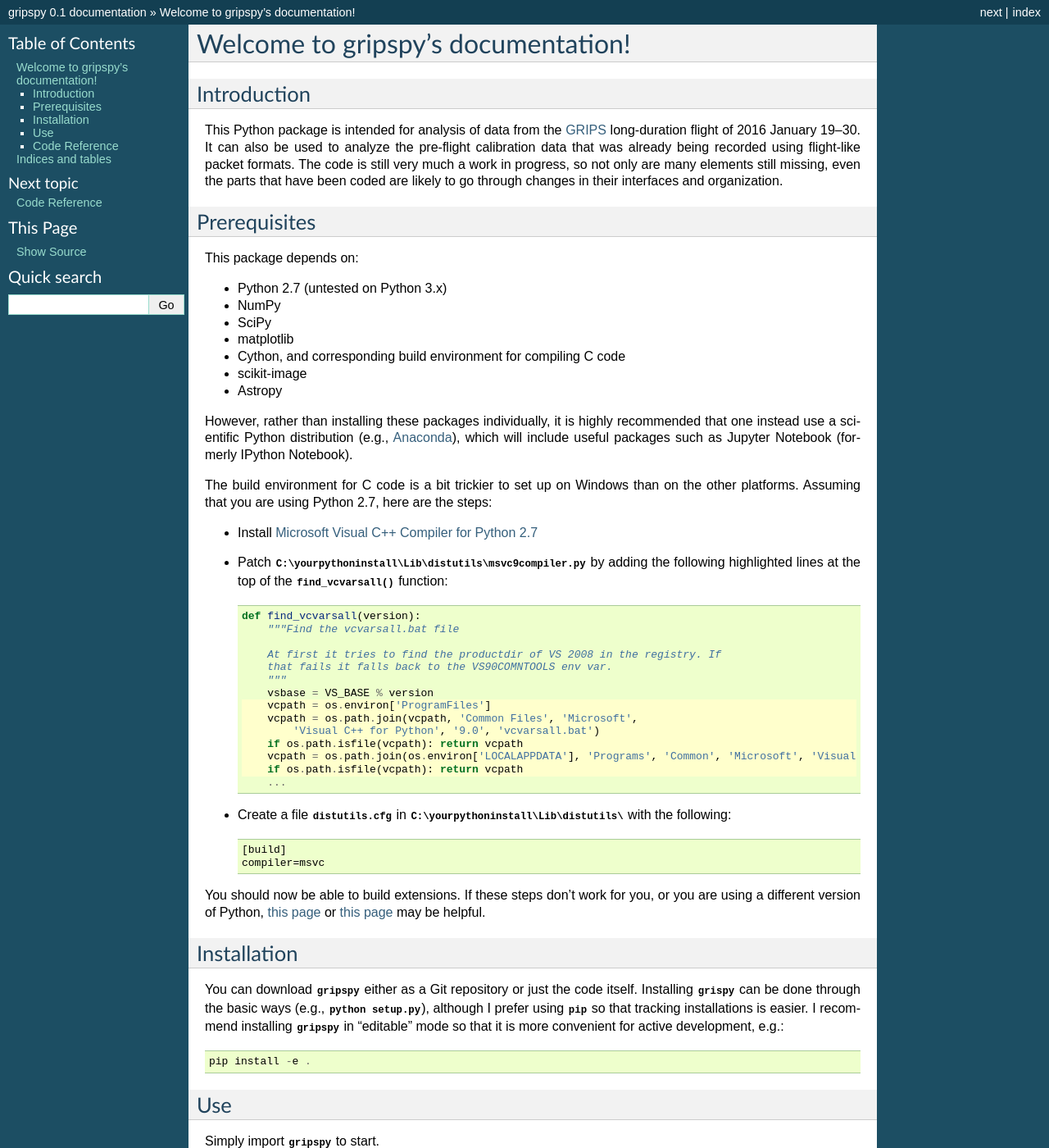
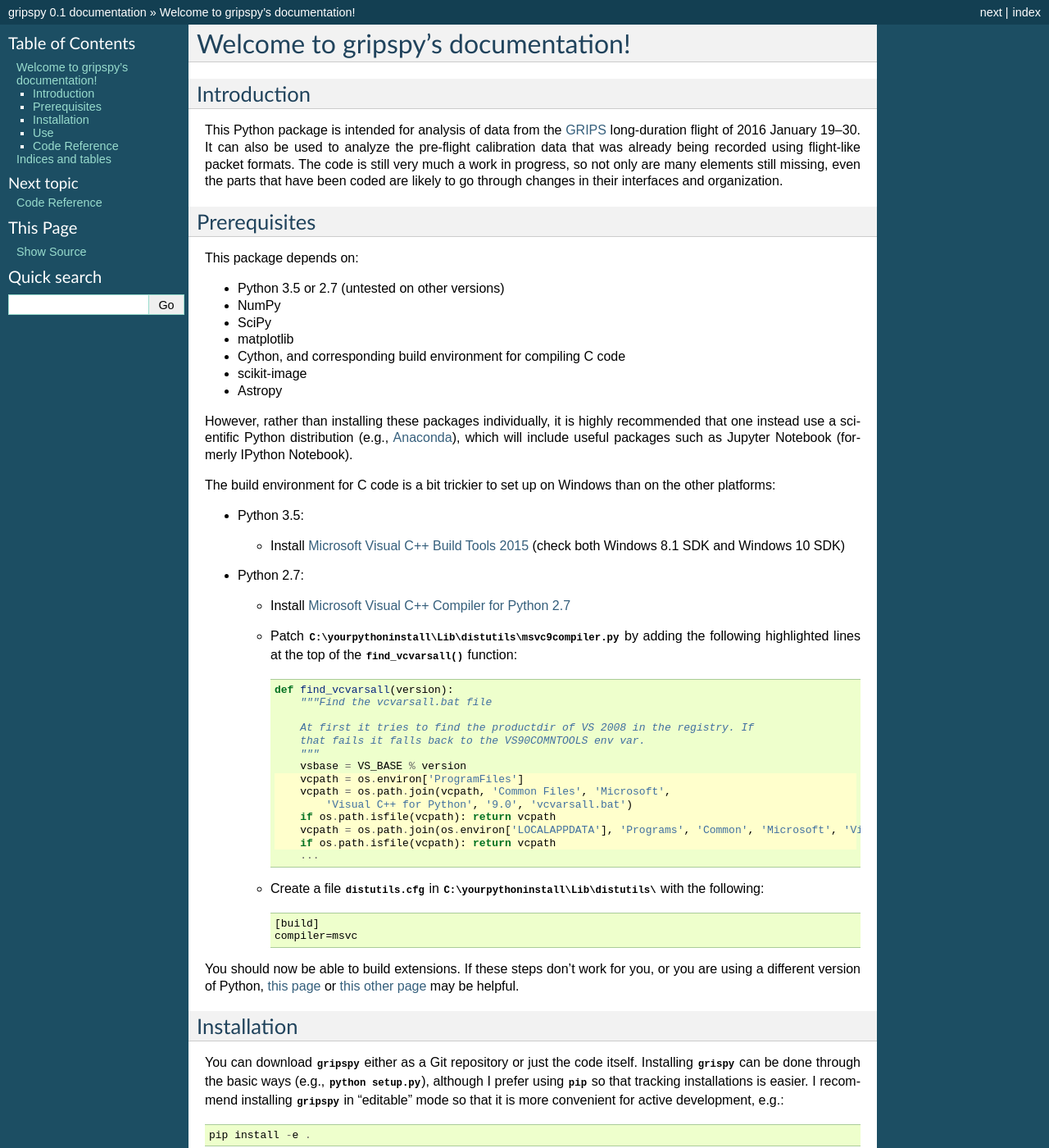
Before and after one commit to GRIPS/gripspy, a Sphinx documentation site: the page built from docs/index.rst, in a window 1280 px wide and 1400 px high. Shown: the whole window at 82% size. Built offline with Sphinx 7.4.7, drawn with Linux system fonts in a browser that asks for light colours.

Commit message:
Updated documentation for using Python 3

```diff
--- a/docs/index.rst
+++ b/docs/index.rst
@@ -20,7 +20,7 @@ Prerequisites
 -------------
 This package depends on:
 
-* Python 2.7 (untested on Python 3.x)
+* Python 3.5 or 2.7 (untested on other versions)
 * NumPy
 * SciPy
 * matplotlib
@@ -32,42 +32,47 @@ However, rather than installing these packages individually, it is highly recomm
 instead use a scientific Python distribution (e.g., `Anaconda <https://www.continuum.io/downloads>`_),
 which will include useful packages such as Jupyter Notebook (formerly IPython Notebook).
 
-The build environment for C code is a bit trickier to set up on Windows than on the other platforms.
-Assuming that you are using Python 2.7, here are the steps:
+The build environment for C code is a bit trickier to set up on Windows than on the other platforms:
 
-* Install `Microsoft Visual C++ Compiler for Python 2.7 <http://www.microsoft.com/en-us/download/details.aspx?id=44266>`_
-* Patch `C:\\yourpythoninstall\\Lib\\distutils\\msvc9compiler.py` by adding the following highlighted lines at the top
-  of the `find_vcvarsall()` function:
+* Python 3.5:
 
-  .. code-block:: python
-     :emphasize-lines: 8-13
+  * Install `Microsoft Visual C++ Build Tools 2015 <http://landinghub.visualstudio.com/visual-cpp-build-tools>`_ (check both Windows 8.1 SDK and Windows 10 SDK)
 
-     def find_vcvarsall(version):
-         """Find the vcvarsall.bat file
+* Python 2.7:
 
-         At first it tries to find the productdir of VS 2008 in the registry. If
-         that fails it falls back to the VS90COMNTOOLS env var.
-         """
-         vsbase = VS_BASE % version
-         vcpath = os.environ['ProgramFiles']
-         vcpath = os.path.join(vcpath, 'Common Files', 'Microsoft',
-             'Visual C++ for Python', '9.0', 'vcvarsall.bat')
-         if os.path.isfile(vcpath): return vcpath
-         vcpath = os.path.join(os.environ['LOCALAPPDATA'], 'Programs', 'Common', 'Microsoft', 'Visual C++ for Python', '9.0', 'vcvarsall.bat')
-         if os.path.isfile(vcpath): return vcpath
-         ...
+  * Install `Microsoft Visual C++ Compiler for Python 2.7 <http://www.microsoft.com/en-us/download/details.aspx?id=44266>`_
+  * Patch `C:\\yourpythoninstall\\Lib\\distutils\\msvc9compiler.py` by adding the following highlighted lines at the top
+    of the `find_vcvarsall()` function:
 
-* Create a file `distutils.cfg` in `C:\\yourpythoninstall\\Lib\\distutils\\` with the following:
+    .. code-block:: python
+       :emphasize-lines: 8-13
 
-  .. code-block:: none
+       def find_vcvarsall(version):
+           """Find the vcvarsall.bat file
 
-     [build]
-     compiler=msvc
+           At first it tries to find the productdir of VS 2008 in the registry. If
+           that fails it falls back to the VS90COMNTOOLS env var.
+           """
+           vsbase = VS_BASE % version
+           vcpath = os.environ['ProgramFiles']
+           vcpath = os.path.join(vcpath, 'Common Files', 'Microsoft',
+               'Visual C++ for Python', '9.0', 'vcvarsall.bat')
+           if os.path.isfile(vcpath): return vcpath
+           vcpath = os.path.join(os.environ['LOCALAPPDATA'], 'Programs', 'Common', 'Microsoft', 'Visual C++ for Python', '9.0', 'vcvarsall.bat')
+           if os.path.isfile(vcpath): return vcpath
+           ...
+
+  * Create a file `distutils.cfg` in `C:\\yourpythoninstall\\Lib\\distutils\\` with the following:
+
+    .. code-block:: none
+
+       [build]
+       compiler=msvc
 
 You should now be able to build extensions.
 If these steps don't work for you, or you are using a different version of Python,
 `this page <https://github.com/cython/cython/wiki/CythonExtensionsOnWindows>`_ or
-`this page <https://wiki.python.org/moin/WindowsCompilers>`_ may be helpful.
+`this other page <https://wiki.python.org/moin/WindowsCompilers>`_ may be helpful.
 
 Installation
 ------------
--- a/setup.py
+++ b/setup.py
@@ -18,7 +18,7 @@ setup(
                       'cython',
                       'scikit-image',
                       'astropy'],
-    ext_modules = cythonize(ext_modules, annotate=True),
+    ext_modules = cythonize(ext_modules, annotate=True, compiler_directives={'embedsignature': True}),
     url='',
     license='See LICENSE.txt',
     description='',
```
